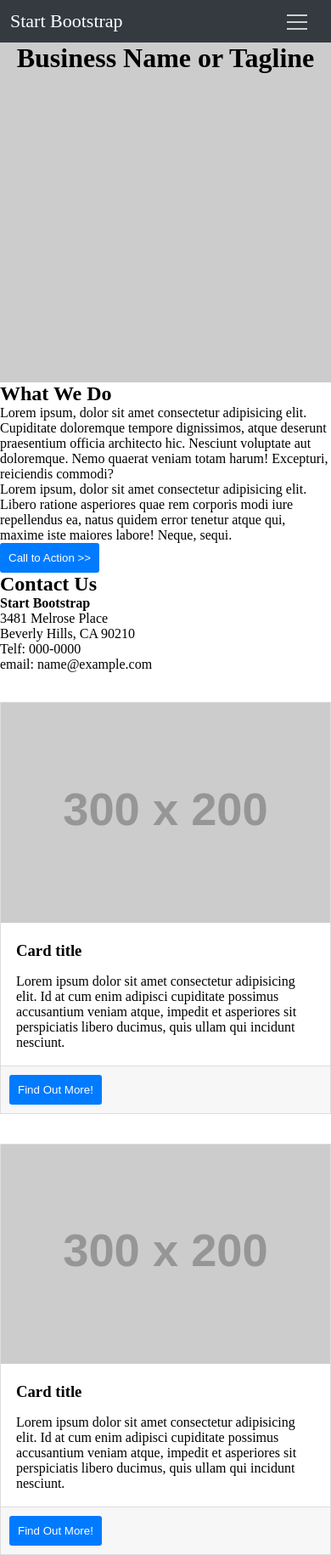
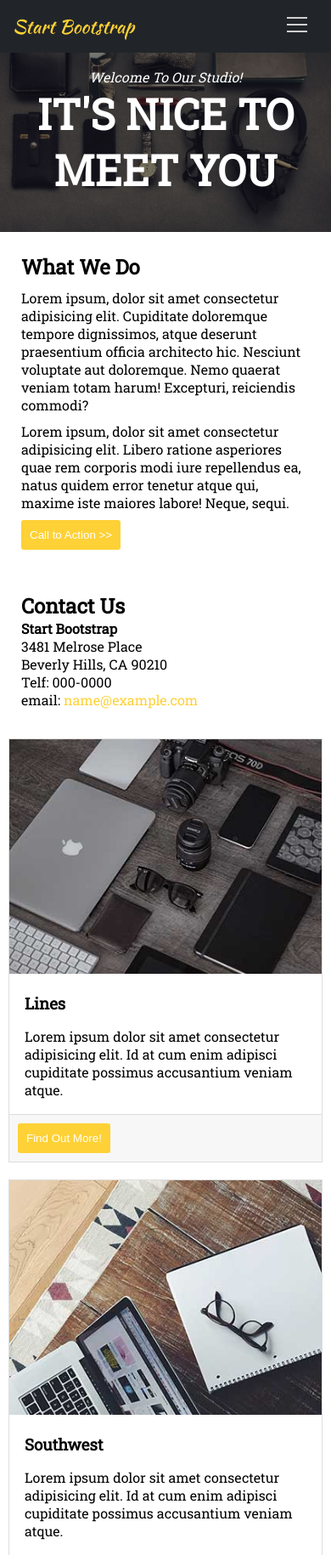
Before and after one commit to maribeltorresg/mi-pagina, a plain HTML site: page index.html in a window 390 px wide. Shown: the top 1830 px of the page at 85% size. Drawn offline with Linux system fonts and the light colour scheme; placeholder pictures from the web are drawn by us.

Commit message:
subiendo la version desktop

```diff
--- a/css/main.css
+++ b/css/main.css
@@ -1,11 +1,18 @@
+html, body {
+    height: 100%;
+}
+body {
+    font-family: 'Roboto Slab';
+}
 /*Inicio estilos hambruguesa */
 .nav-right {
     float: right;
+    padding-top: 5px;
 }
 
 .burger {
     position: absolute;
-    top: 25px;
+    top: 28px;
     right: 28px;
     height: 2px;
     width: 24px;
@@ -30,21 +37,24 @@
 }
 /* Fin estilos hamburguesa */
 nav {
-    background-color: #343a40;
     color: #fff;
-    height: 50px;
     position: fixed;
+    padding: 15px;
     width: 100%;
+}
+
+nav.background {
+    background-color: #212529;
 }
 
 .nav-left {
     float: left;
-    padding: 12px;
 }
 
 .nav-left a {
-    color: #fff;
+    color: #fed136;
     font-size: 22px;
+    font-family: 'Kaushan Script', cursive;
     text-decoration: none;
 }
 
@@ -56,27 +66,56 @@ img {
     width: 100%;
 }
 
+.header-image {
+    background-image: url('../assets/images/header-bg.jpg');
+    background-repeat: no-repeat;
+    background-size: cover;
+    background-attachment: scroll;
+    background-position: center center;
+}
+
 .intro-text {
-    background-image: url('http://placehold.it/1920x400');
-    height: 400px;
-    margin: 50px 0 0;
+    color: #fff;
+    text-align: center;
+    padding-bottom: 40px;
+    padding-top: 80px;
+}
+
+.intro-text p {
+    font-style: italic;
 }
 
 .intro-text h1 {
-    text-align: center;
+    font-weight: 700;
+    font-size: 50px;
+    text-transform: uppercase;
 }
 
 button {
-    background-color: #007bff;
+    background-color: #fed136;
     border: none;
     border-radius: 3px;
     color: #fff;
     padding: 10px;
+    cursor: pointer;
+}
+
+.info, .contact {
+    padding: 25px;
+}
+
+.info p {
+    margin: 10px 0;
+}
+
+.contact a {
+    color: #fed136;
+    text-decoration: none;
 }
 
 .info-card {
+    margin: 10px;
     border: 1px solid #ddd;
-    margin: 35px 0;
 }
 
 .description-card {
@@ -94,7 +133,7 @@ button {
 }
 
 footer {
-    background-color: #343a40;
+    background-color: #212529;
     color: #fff;
     height: 90px;
     padding: 42px;
@@ -105,4 +144,33 @@ footer {
     .view-mobile {
         display: none;
     }
+
+    header, .header-image {
+        height: 100%;
+    }
+
+    .intro-text {
+        padding-top: 20%;
+    }
+
+    .view-desktop {
+        display: block;
+        list-style: none;
+    }
+
+    .view-desktop li {
+        display: inline-block;
+        text-transform: uppercase;
+    }
+
+    .view-desktop li a {
+        color: #fff;
+        font-weight: 400px;
+        padding: 15px;
+        text-decoration: none;
+    }
+
+    .view-desktop li a:hover {
+        color: #fed136;
+    }
 }
--- a/index.html
+++ b/index.html
@@ -4,12 +4,13 @@
     <meta charset="UTF-8">
     <meta name="viewport" content="width=device-width, initial-scale=1.0">
     <meta http-equiv="X-UA-Compatible" content="ie=edge">
+    <link href="https://fonts.googleapis.com/css?family=Kaushan+Script|Roboto+Slab" rel="stylesheet">
     <link rel="stylesheet" href="css/main-sin-gutter.css">
     <link rel="stylesheet" href="css/main.css">
     <title>Mi Página</title>
 </head>
 <body>
-  <nav>
+  <nav id="main-nav">
     <div class="container">
       <div class="row">
         <div class="col-xs-12">
@@ -29,28 +30,29 @@
       </div>
     </div>
   </nav>
-    <header>
-      <div class="container">
-        <div class="row">
-          <div class="col-xs-12">
-            <div class="intro-text">
-              <h1>Business Name or Tagline</h1>
-            </div>
-          </div>
-        </div>
+  <header>
+    <div class="header-image">
+      <div class="intro-text">
+        <p>Welcome To Our Studio!</p>
+        <h1>It's Nice To Meet You</h1>
       </div>
+    </div>
   </header>
   <section>
     <div class="container">
       <div class="row">
-        <div class="col-xs-12">
+        <div class="col-xs-12 col-sm-8">
           <div class="info">
             <h2>What We Do</h2>
             <p>Lorem ipsum, dolor sit amet consectetur adipisicing elit. Cupiditate doloremque tempore dignissimos, atque deserunt praesentium officia architecto hic. Nesciunt voluptate aut doloremque. Nemo quaerat veniam totam harum! Excepturi, reiciendis commodi?</p>
             <p>Lorem ipsum, dolor sit amet consectetur adipisicing elit. Libero ratione asperiores quae rem corporis modi iure repellendus ea, natus quidem error tenetur atque qui, maxime iste maiores labore! Neque, sequi.</p>
             <button>Call to Action >></button>
+          </div>
+        </div>
+        <div class="col-xs-12 col-sm-4">
+          <div class="contact">
             <h2>Contact Us</h2>
-            <p><b>Start Bootstrap</b><br>3481 Melrose Place <br>Beverly Hills, CA 90210 <br>Telf: 000-0000 <br>email: name@example.com</p>
+            <p><b>Start Bootstrap</b><br>3481 Melrose Place <br>Beverly Hills, CA 90210 <br>Telf: 000-0000 <br>email: <a href="#">name@example.com</a></p>
           </div>
         </div>
       </div>
@@ -59,38 +61,42 @@
   <section>
     <div class="container">
       <div class="row">
-        <div class="col-xs-12">
+        <div class="col-xs-12 col-sm-4">
           <div class="info-card">
             <figure>
-              <img src="http://placehold.it/300x200" alt="image">
+              <img src="assets/images/img1.jpg" alt="image">
             </figure>
             <div class="description-card">
-              <h3>Card title</h3>
-              <p>Lorem ipsum dolor sit amet consectetur adipisicing elit. Id at cum enim adipisci cupiditate possimus accusantium veniam atque, impedit et asperiores sit perspiciatis libero ducimus, quis ullam qui incidunt nesciunt.</p>
+              <h3>Lines</h3>
+              <p>Lorem ipsum dolor sit amet consectetur adipisicing elit. Id at cum enim adipisci cupiditate possimus accusantium veniam atque.</p>
             </div>
             <div class="content-btn">
               <button>Find Out More!</button>
             </div>
           </div>
+        </div>
+        <div class="col-xs-12 col-sm-4">
           <div class="info-card">
             <figure>
-              <img src="http://placehold.it/300x200" alt="image">
+              <img src="assets/images/img2.jpg" alt="image">
             </figure>
             <div class="description-card">
-              <h3>Card title</h3>
-              <p>Lorem ipsum dolor sit amet consectetur adipisicing elit. Id at cum enim adipisci cupiditate possimus accusantium veniam atque, impedit et asperiores sit perspiciatis libero ducimus, quis ullam qui incidunt nesciunt.</p>
+              <h3>Southwest</h3>
+              <p>Lorem ipsum dolor sit amet consectetur adipisicing elit. Id at cum enim adipisci cupiditate possimus accusantium veniam atque.</p>
             </div>
             <div class="content-btn">
               <button>Find Out More!</button>
             </div>
           </div>
+        </div>
+        <div class="col-xs-12 col-sm-4">
           <div class="info-card">
             <figure>
-              <img src="http://placehold.it/300x200" alt="image">
+              <img src="assets/images/img3.jpg" alt="image">
             </figure>
             <div class="description-card">
-              <h3>Card title</h3>
-              <p>Lorem ipsum dolor sit amet consectetur adipisicing elit. Id at cum enim adipisci cupiditate possimus accusantium veniam atque, impedit et asperiores sit perspiciatis libero ducimus, quis ullam qui incidunt nesciunt.</p>
+              <h3>Photography</h3>
+              <p>Lorem ipsum dolor sit amet consectetur adipisicing elit. Id at cum enim adipisci cupiditate possimus accusantium veniam atque.</p>
             </div>
             <div class="content-btn">
                 <button>Find Out More!</button>
@@ -103,5 +109,7 @@
   <footer>
     <p>Copyright &#169; Your Website 2017</p>
   </footer>
+
+  <script src="js/app.js"></script>
 </body>
 </html>
--- /dev/null
+++ b/js/app.js
@@ -0,0 +1,6 @@
+window.addEventListener('scroll', function(e) {
+    var mainNav = document.getElementById('main-nav');
+    // console.log(mainNav);
+    mainNav.classList.add('background');
+    console.log(e);
+})
```
Also changed, not shown: assets/images/header-bg.jpg (added), assets/images/img1.jpg (added), assets/images/img2.jpg (added), assets/images/img3.jpg (added).
